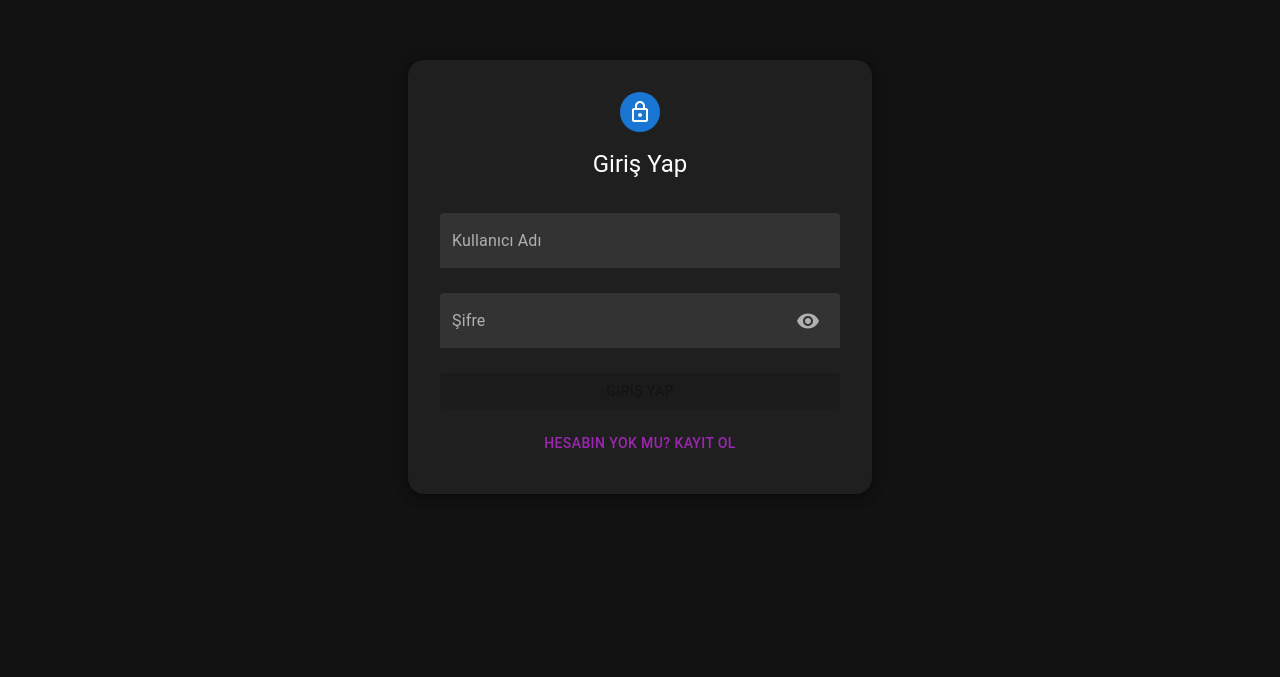
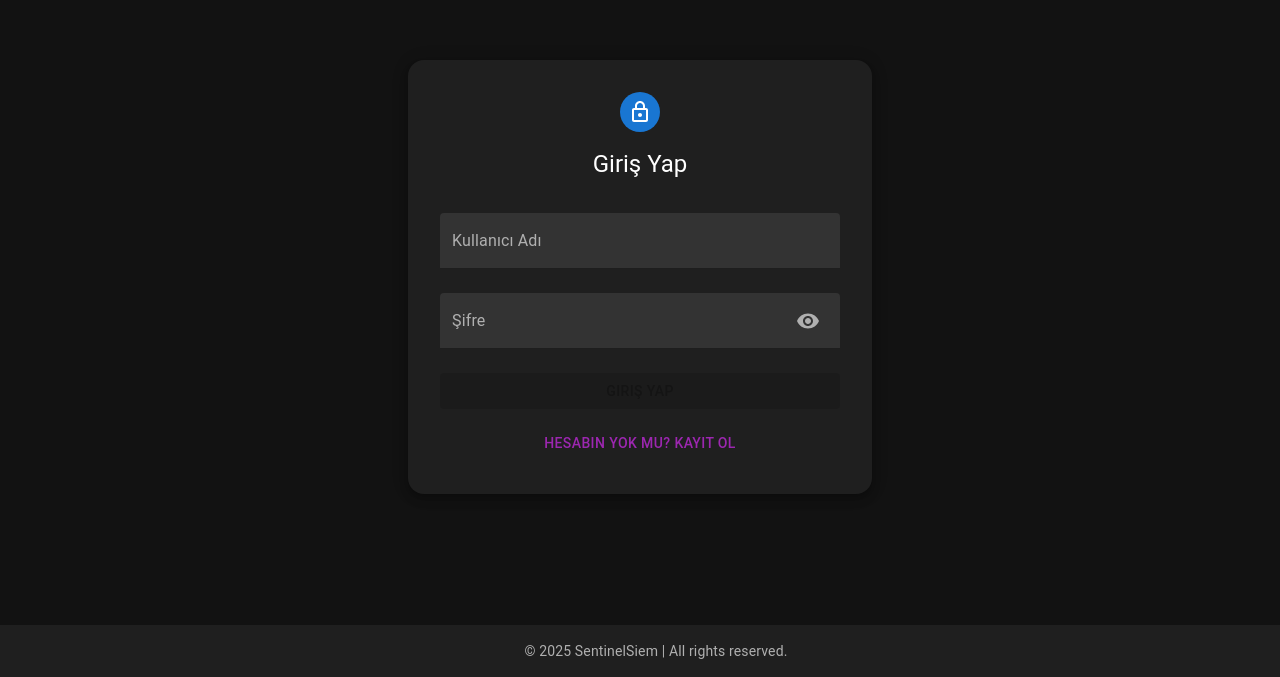
Before and after one commit to mehmetberkekeceli/sentinel, a React (Vite) app in the folder ui/: page /login in a window 1280 px wide. Shown: the part 123-800 px from the top of the page. Built offline with nearby package versions, Linux system fonts and the light colour scheme.

Commit message:
add:footer

```diff
--- a/ui/src/App.tsx
+++ b/ui/src/App.tsx
@@ -14,6 +14,7 @@
 import { useEffect } from "react";
 import { ToastContainer } from "react-toastify";
 import "react-toastify/dist/ReactToastify.css";
+import Footer from "./components/Footer"; // Yeni Footer bileşeni import edildi
 
 const PrivateRoute = ({ children }: { children: JSX.Element }) => {
   const token = useSelector((state: RootState) => state.auth.token);
@@ -26,6 +27,7 @@
       <Router>
         <ToastContainer position="top-right" autoClose={3000} />
         <AppRoutes />
+        <Footer /> {/* Footer burada tüm sayfalarda görünecek */}
       </Router>
     </Provider>
   );
--- /dev/null
+++ b/ui/src/components/Footer.tsx
@@ -0,0 +1,25 @@
+import { Box, Typography } from "@mui/material";
+
+const Footer = () => {
+  return (
+    <Box
+      component="footer"
+      sx={{
+        width: "100%",
+        textAlign: "center",
+        padding: "1rem",
+        backgroundColor: "#1F1F1F",
+        color: "#B0B0B0",
+        position: "fixed",
+        bottom: 0,
+        left: 0,
+      }}
+    >
+      <Typography variant="body2">
+        © {new Date().getFullYear()} SentinelSiem | All rights reserved.
+      </Typography>
+    </Box>
+  );
+};
+
+export default Footer;
```
